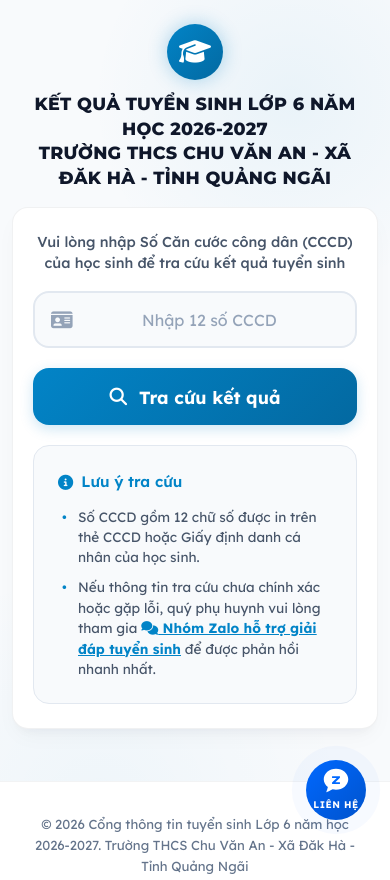
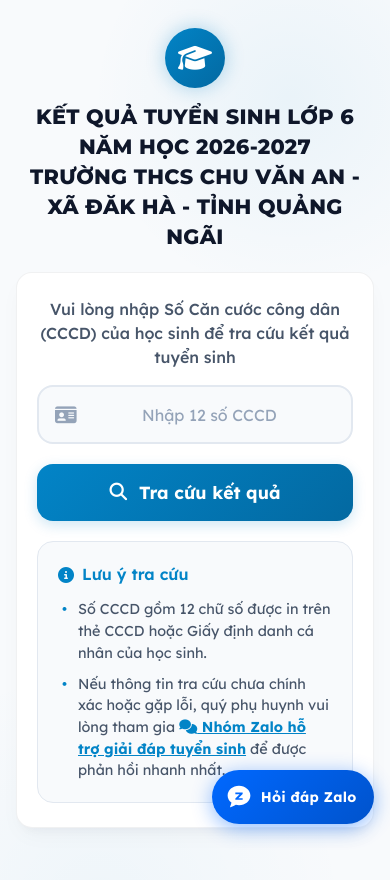
Before and after one commit to MrKhang-Khoi/tracuutslop6_2627, a plain HTML site: page index.html in a window 390 px wide. Shown: the top 880 px of the page. Drawn offline with nearby package versions, Linux system fonts and the light colour scheme.

Commit message:
Fix mobile: larger text, pill Zalo button, remove dead whitespace

```diff
--- a/index.html
+++ b/index.html
@@ -63,6 +63,7 @@
       min-height: 100vh;
       display: flex;
       flex-direction: column;
+      align-items: center;
       overflow-x: hidden;
       line-height: 1.6;
       position: relative;
@@ -135,12 +136,10 @@
       display: none;
     }
 
-    /* Main Container — natural flow, no fake min-height */
+    /* Main Container — natural flow, fills screen width */
     main {
-      flex: 1;
       width: 100%;
       max-width: 680px;
-      margin: 0 auto;
       padding: 0 1.25rem 2.5rem;
       z-index: 10;
     }
@@ -617,26 +616,27 @@
        ========================================================================== */
      @media (max-width: 600px) {
       main {
-        padding: 0 0.75rem 2rem;
+        padding: 0 1rem 2rem;
       }
 
       .page-header {
-        padding: 1.5rem 0 1rem;
+        padding: 1.75rem 0 1.25rem;
       }
 
       .logo-container {
-        width: 56px;
-        height: 56px;
-        margin-bottom: 0.75rem;
+        width: 60px;
+        height: 60px;
+        margin-bottom: 0.85rem;
       }
 
       .logo-container i {
-        font-size: 1.6rem;
+        font-size: 1.7rem;
       }
 
       h1 {
-        font-size: 1.1rem;
-        line-height: 1.4;
+        font-size: 1.3rem;
+        line-height: 1.45;
+        padding: 0 0.25rem;
       }
 
       .search-card {
@@ -646,18 +646,31 @@
       }
 
       .search-label {
-        font-size: 0.9rem;
+        font-size: 1rem;
         margin-bottom: 1rem;
+        line-height: 1.5;
       }
 
       .search-input {
-        font-size: 1.15rem;
+        font-size: 1.2rem;
         padding: 0.95rem 1rem 0.95rem 2.8rem;
         letter-spacing: 2px;
       }
 
       .input-wrapper i {
         left: 1rem;
+      }
+
+      .guide-card {
+        padding: 1.25rem;
+      }
+
+      .guide-title {
+        font-size: 1rem;
+      }
+
+      .guide-list {
+        font-size: 0.9rem;
       }
 
       .admission-card-wrapper {
@@ -696,7 +709,7 @@
       }
 
       .info-label {
-        font-size: 0.75rem;
+        font-size: 0.8rem;
       }
 
       .info-value {
@@ -720,6 +733,7 @@
       .btn-action {
         width: 100%;
         padding: 0.9rem;
+        font-size: 1rem;
       }
     }
 
@@ -729,7 +743,7 @@
         background: #ffffff;
         color: #000000;
       }
-      body::before, body::after, header, .search-card, .actions-panel, footer, .guide-card {
+      body::before, body::after, .page-header, .search-card, .actions-panel, footer, .guide-card {
         display: none !important;
       }
       main {
@@ -839,50 +853,49 @@
       filter: brightness(1.05);
     }
 
-    /* Floating Zalo Button for Constant Support Access */
+    /* Floating Zalo Button — Large, Always Visible, Accessible */
     .zalo-float {
       position: fixed;
-      bottom: 24px;
-      right: 24px;
+      bottom: 20px;
+      right: 16px;
       background: linear-gradient(135deg, #0068ff 0%, #0053cc 100%);
       color: white !important;
-      width: 60px;
-      height: 60px;
-      border-radius: 50%;
       display: flex;
-      flex-direction: column;
       align-items: center;
-      justify-content: center;
-      box-shadow: 0 4px 20px rgba(0, 104, 255, 0.4);
+      gap: 0.55rem;
+      padding: 0 1.1rem 0 0.9rem;
+      height: 54px;
+      border-radius: 27px;
+      box-shadow: 0 4px 20px rgba(0, 104, 255, 0.45);
       z-index: 999;
       transition: var(--transition);
       cursor: pointer;
       text-decoration: none !important;
-      animation: pulse-zalo 2s infinite;
+      animation: pulse-zalo 2.5s infinite;
     }
 
     .zalo-float i {
-      font-size: 1.4rem;
-      margin-bottom: 2px;
+      font-size: 1.6rem;
+      flex-shrink: 0;
     }
 
     .zalo-float span {
-      font-size: 0.6rem;
-      font-weight: 800;
-      text-transform: uppercase;
-      letter-spacing: 0.5px;
+      font-size: 0.88rem;
+      font-weight: 700;
+      white-space: nowrap;
+      letter-spacing: 0.2px;
     }
 
     .zalo-float:hover {
-      transform: scale(1.1) translateY(-2px);
-      box-shadow: 0 6px 24px rgba(0, 104, 255, 0.6);
-      filter: brightness(1.1);
+      transform: translateY(-3px);
+      box-shadow: 0 8px 28px rgba(0, 104, 255, 0.6);
+      filter: brightness(1.08);
     }
 
     @keyframes pulse-zalo {
-      0% { box-shadow: 0 0 0 0 rgba(0, 104, 255, 0.6); }
-      70% { box-shadow: 0 0 0 15px rgba(0, 104, 255, 0); }
-      100% { box-shadow: 0 0 0 0 rgba(0, 104, 255, 0); }
+      0% { box-shadow: 0 4px 20px rgba(0, 104, 255, 0.45); }
+      50% { box-shadow: 0 4px 30px rgba(0, 104, 255, 0.75); }
+      100% { box-shadow: 0 4px 20px rgba(0, 104, 255, 0.45); }
     }
 
     /* Hide floating button in print mode */
@@ -1376,11 +1389,11 @@
 
   <!-- Floating Zalo Button for Constant Support Access -->
   <a href="https://zalo.me/g/jamolj6fbjzqsjylrarp" target="_blank" class="zalo-float" title="Hỗ trợ qua Zalo">
-    <svg viewBox="0 0 32 32" width="28" height="28" fill="none" xmlns="http://www.w3.org/2000/svg" style="margin-bottom: 2px;">
+    <svg viewBox="0 0 32 32" width="26" height="26" fill="none" xmlns="http://www.w3.org/2000/svg">
       <path d="M16 2C8.268 2 2 7.373 2 14c0 3.518 1.78 6.666 4.7 8.82-.44 1.94-1.28 4.28-1.7 5.34-.14.34.06.7.4.58.54-.18 3.66-1.34 6.74-3.18a15.22 15.22 0 003.86.52c7.732 0 14-5.373 14-12S23.732 2 16 2z" fill="#ffffff"/>
       <path d="M11.5 19.5h9v-2h-5.26l5.26-5.24V10.5h-9v2h5.26l-5.26 5.24v1.76z" fill="#0068ff"/>
     </svg>
-    <span>Liên hệ</span>
+    <span>Hỏi đáp Zalo</span>
   </a>
 </body>
 </html>
```
